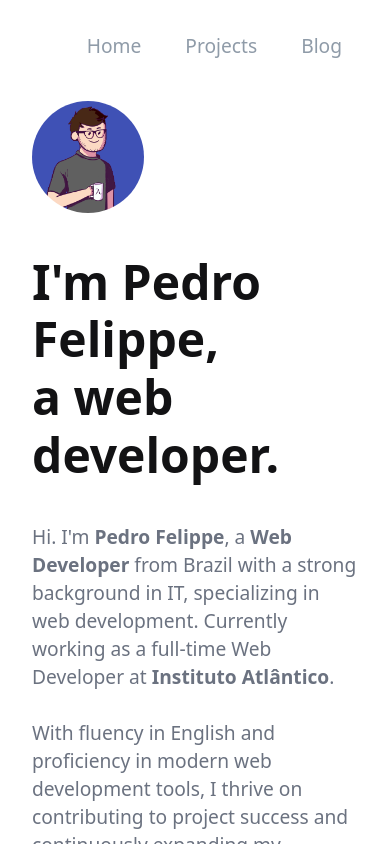
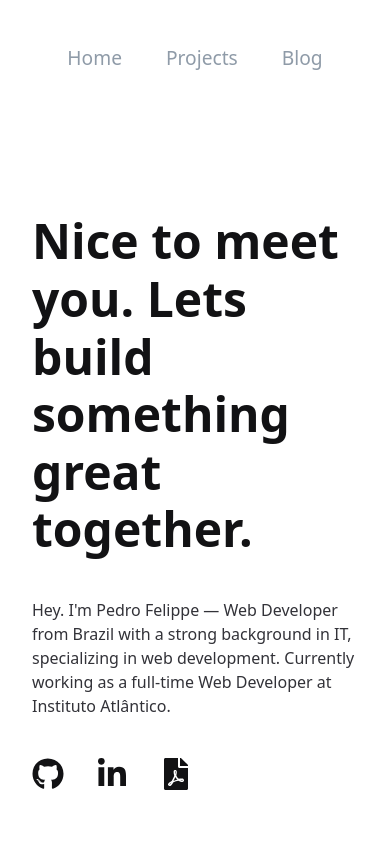
Before and after one commit to pefelippe/Portfolio, a Next.js app: page / in a window 390 px wide. Built offline with nearby package versions, Linux system fonts and the light colour scheme.

Commit message:
outra vez..

```diff
--- a/pages/_app.tsx
+++ b/pages/_app.tsx
@@ -29,7 +29,7 @@ export default function App({ Component, pageProps }: AppProps) {
     overflow-x-hidden overflow-y-scroll
     scrollbar scrollbar-track-gray-400/20 scrollbar-thumb-[#5865f2]/80 dark:text-gray-900 text-[#FAFAFA]
     h-screen font-sans relative ${isDarkMode ? "dark" : ""} bg-[#08070B]
-    min-h-screen min-w-full
+    min-h-screen min-w-full  max-xl:px-8
   `}
     >
       <Head>
--- a/pages/contact.tsx
+++ b/pages/contact.tsx
@@ -23,11 +23,11 @@ function CallToContact({}: Props) {
         </span>
 
         <div className="flex w-full">
-          <p className="text-gray-700  font-normal text-left w-full text-[1rem] xl:text-[1.2rem] max-w-xl">
+          <p className="text-gray-700  font-[350] text-left w-full text-[1rem] xl:text-[1.2rem] max-w-xl">
             If you’d like to chat about anything get in touch at
             pedfelippe@gmail.com or reach out to me on LinkedIn.
           </p>
-          <MessageForm name={""} email={""} subject={""} message={""} />
+          {/* <MessageForm name={""} email={""} subject={""} message={""} /> */}
         </div>
       </div>
     </motion.div>
--- a/pages/index.tsx
+++ b/pages/index.tsx
@@ -1,10 +1,11 @@
 /* eslint-disable react/no-unescaped-entities */
 import { motion } from "framer-motion";
+import { useTypewriter } from "react-simple-typewriter";
 
+import AnimatedBtn from "../src/components/animated/AnimatedBtn";
 import Socials from "../src/components/Socials";
-import { useTypewriter } from "react-simple-typewriter";
+import Skills from "../src/content/Skills";
 import CallToContact from "./contact";
-import Skills from "../src/content/Skills";
 
 const wordsList = ["CoffeEnjoyer.tsx"];
 
@@ -22,33 +23,22 @@ export default function Home() {
       initial={{ opacity: 0, y: 50 }}
       animate={{ opacity: 1, y: 0 }}
       transition={{ duration: 0.5 }}
-      className="component pb-20 max-md:pt-10 max-xl:px-8 flex flex-col text-start gap-10 "
+      className="component pb-20 flex flex-col  text-start gap-10 "
     >
-      <motion.img
-        src="/assets/avatar-pdr.png"
-        alt="card image"
-        className="rounded-full object-fit w-28 h-28  hover:scale-110 ease-in-out transition-all "
-      />
-      <span className="font-bold text-[3rem] md:text-[3.5rem] lg:text-[4.5rem] leading-[1.2] flex w-full max-w-3xl">
-        I'm Pedro Felippe, <br /> a web developer.
-      </span>
+      <h1 className="font-bold text-[3rem] md:text-[3.5rem] lg:text-[4.7rem] leading-[1.2]  w-full ">
+        Nice to meet you. Lets build something great together.
+      </h1>
 
-      <motion.div className="flex w-full gap-8 md:gap-14 max-md:flex-col justify-center max-w-3xl md:items-center ">
-        <span className=" text-gray-500 font-normal text-left w-full text-[1.2rem] ">
-          Hi. I'm <b>Pedro Felippe</b>, a <b>Web Developer</b> from Brazil with
-          a strong background in IT, specializing in web development. Currently
-          working as a full-time Web Developer at <b>Instituto Atlântico</b>.
-          <br />
-          <br />
-          With fluency in English and proficiency in modern web development
-          tools, I thrive on contributing to project success and continuously
-          expanding my expertise.
+      <motion.div className="flex w-full gap-10  max-md:flex-col justify-center max-w-4xl md:items-center ">
+        <span className=" text-gray-700 font-[350] md:text-left w-full text-[1rem] md:text-[1.5rem] leading-normal">
+          Hey. I'm <b className="font-medium">Pedro Felippe — Web Developer</b>{" "}
+          from Brazil with a strong background in IT, specializing in web
+          development. Currently working as a full-time Web Developer at
+          Instituto Atlântico.
         </span>
       </motion.div>
 
       <Socials />
-      {/* <Skills /> */}
-      {/* <CallToContact /> */}
     </motion.div>
   );
 }
--- a/src/components/Socials.tsx
+++ b/src/components/Socials.tsx
@@ -13,11 +13,11 @@ function Socials({}: Props) {
       whileInView={{ opacity: 1, y: 0 }}
       transition={{ duration: 0.5 }}
       className="relative h-fit mx-auto text-xl w-full
-      flex  justify-start  items-start  text-start gap-8 "
+      flex  justify-start  items-center  text-start gap-8"
     >
       <AnimatedBtn className="" href="https://github.com/pefelippe">
         <div className=" flex gap-2 items-center w-full font-semibold transition-all hover:text-blue">
-          <FaGithub className="h-8 w-8" />
+          <FaGithub className="h-8 w-8 md:h-10 md:w-10" />
         </div>
       </AnimatedBtn>
 
@@ -29,7 +29,7 @@ function Socials({}: Props) {
           className="  flex gap-2 items-center
             font-semibold transition-all  hover:text-blue"
         >
-          <FaLinkedinIn className="h-8 w-8 " />
+          <FaLinkedinIn className="h-8 w-8 md:h-10 md:w-10 " />
         </div>
       </AnimatedBtn>
       <AnimatedBtn
@@ -40,7 +40,7 @@ function Socials({}: Props) {
           className="  flex gap-2 items-center
           font-semibold transition-all  hover:text-blue"
         >
-          <FaFilePdf className="h-8 w-8" />
+          <FaFilePdf className="h-8 w-8 md:h-10 md:w-10" />
         </div>
       </AnimatedBtn>
     </motion.div>
--- a/src/components/layout/Footer.tsx
+++ b/src/components/layout/Footer.tsx
@@ -10,7 +10,7 @@ function Footer({}: Props) {
 
   return (
     <footer
-      className=" font-light text-gray-300 w-full py-10 flex  justify-center items-center mx-auto text-md max-xl:px-6 text-black
+      className="h-[10vh] font-light text-gray-500 w-full py-10 flex  justify-center items-center mx-auto text-md max-xl:px-6 text-black
     snap-start"
     >
       <div className="w-full max-w-3xl flex justify-center max-md:flex-col max-md:justify-center items-center gap-6">
--- a/src/components/layout/Header.tsx
+++ b/src/components/layout/Header.tsx
@@ -21,14 +21,14 @@ const Navbar = ({
 }) => {
   return (
     <motion.nav
-      className="font-medium  w-full max-w-5xl mx-auto max-xl:px-8  text-[1.25rem] pt-8
+      className="h-[10vh] font-medium  w-full max-w-5xl mx-auto max-xl:px-8  text-[1.25rem] pt-8
        flex items-center "
     >
       <motion.div
         initial={{ opacity: 0, x: -50 }}
         animate={{ opacity: 1, x: 0 }}
         transition={{ duration: 1 }}
-        className="w-full flex  items-center  mx-auto text-[1.2rem] text-[#8F9BA8] justify-end  "
+        className="w-full flex  items-center  mx-auto text-[1.2rem] text-[#8F9BA8] justify-center md:justify-end  "
       >
         <div className=" list-none flex items-center gap-3">
           {navLinks.map((navLink) => {
--- a/styles/globals.css
+++ b/styles/globals.css
@@ -1,6 +1,7 @@
 @import "tailwindcss/base";
 @import "tailwindcss/components";
 @import "tailwindcss/utilities";
+
 @import url("https://fonts.googleapis.com/css2?family=Poppins&display=swap");
 @import url("https://fonts.googleapis.com/css2?family=Fira+Sans:wght@400;700&display=swap");
 
@@ -53,7 +54,7 @@
 
 @layer pages {
   .component {
-    @apply max-w-5xl mx-auto w-full text-xl min-h-[90vh] py-32
+    @apply max-w-5xl mx-auto w-full text-xl min-h-[80vh] py-32
     flex flex-col justify-start gap-6 items-start text-start;
   }
   .white-component {
```
